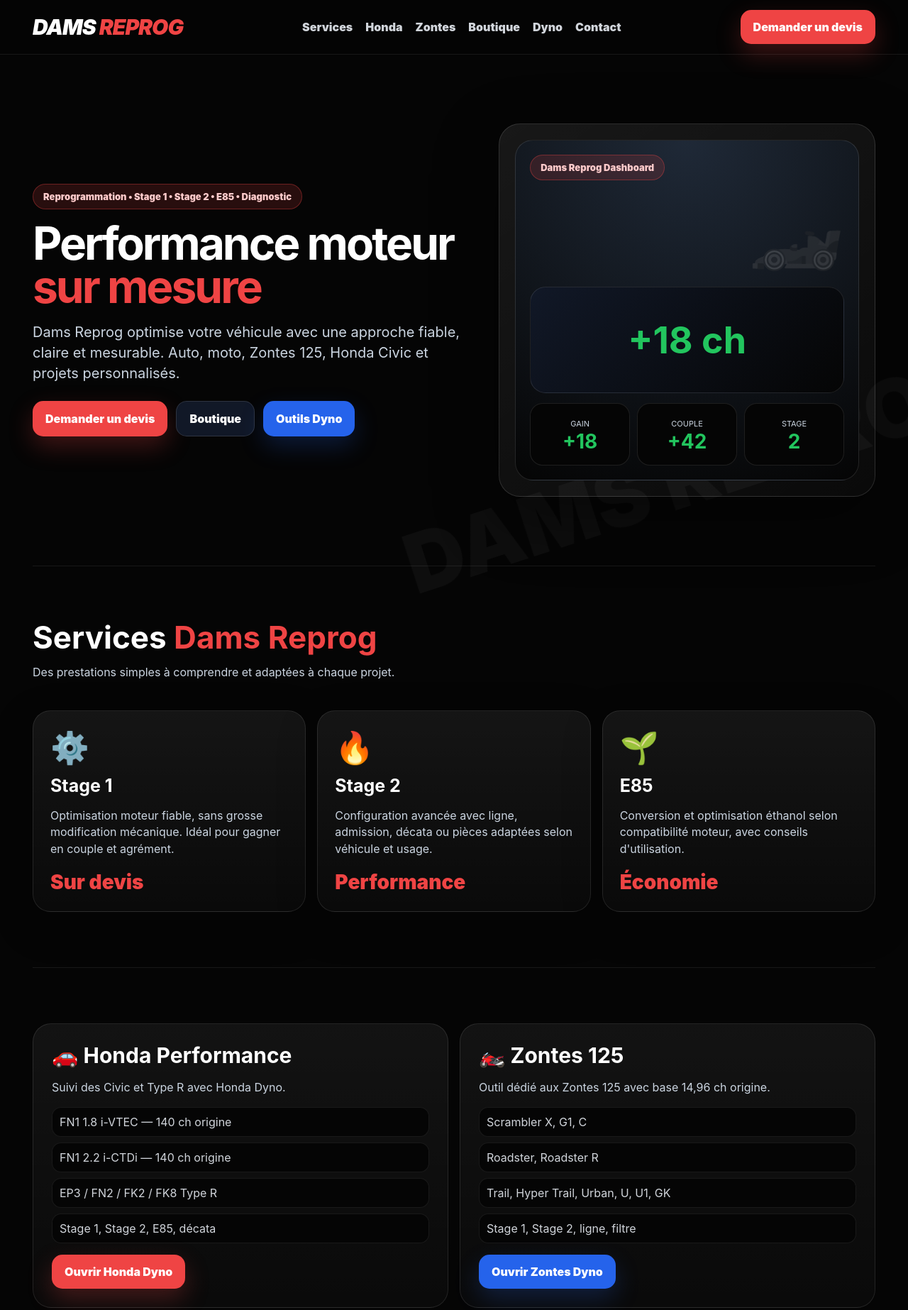
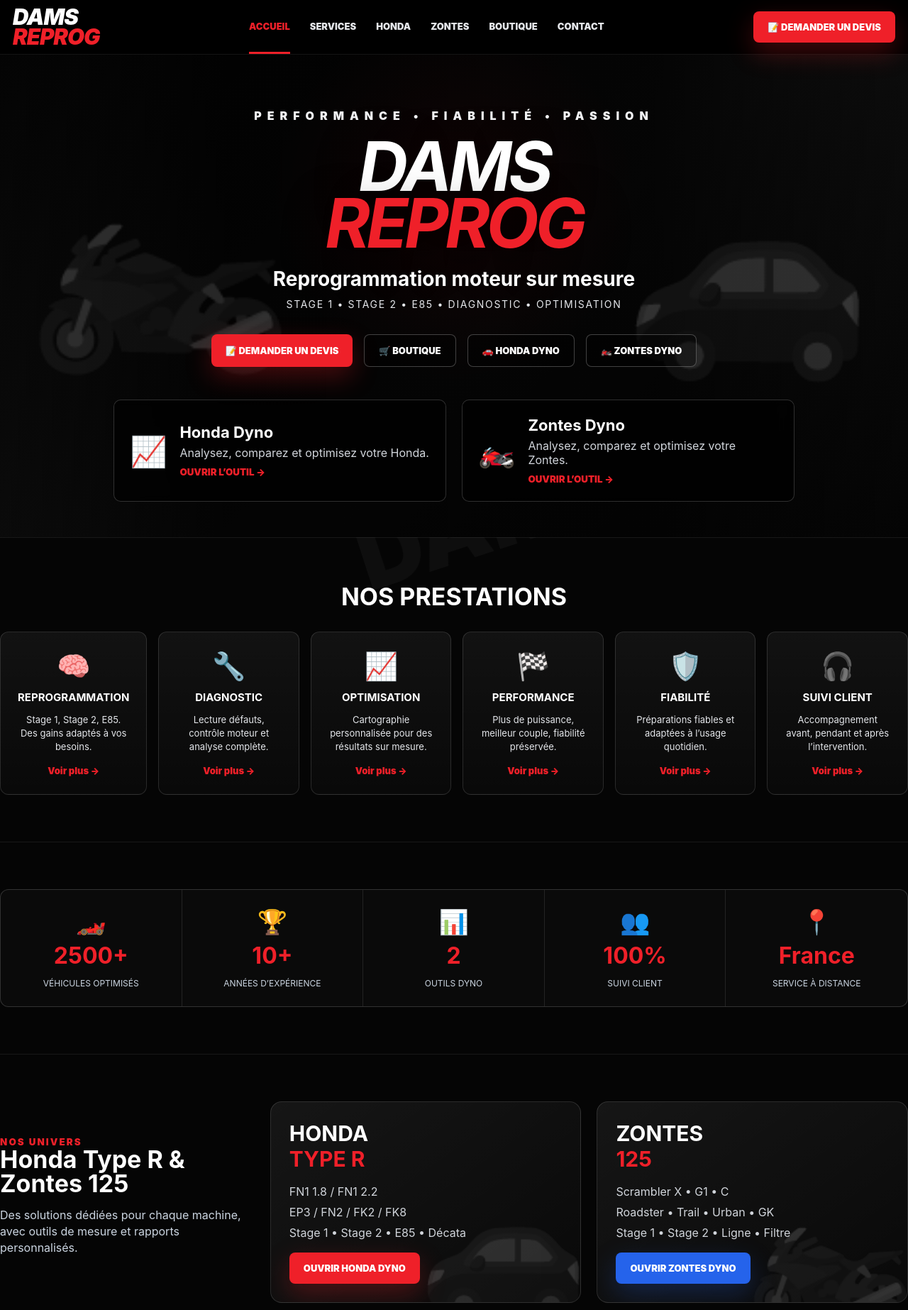
Before and after one commit to katz38/damsreprog-site, a plain HTML site: page index.html in a window 1280 px wide. Shown: the top 1846 px of the page at 71% size. Drawn offline with Linux system fonts and the light colour scheme.

Commit message:
Add files via upload

```diff
--- a/index.html
+++ b/index.html
@@ -9,62 +9,54 @@
 <meta name="apple-mobile-web-app-title" content="Dams Reprog">
 <link rel="manifest" href="manifest.webmanifest">
 <link rel="apple-touch-icon" href="apple-touch-icon.png">
-<title>Dams Reprog - Reprogrammation moteur</title>
+<title>Dams Reprog - Performance moteur</title>
 <style>
 *{box-sizing:border-box;-webkit-tap-highlight-color:transparent}
 html{scroll-behavior:smooth}
 body{margin:0;background:#050505;color:white;font-family:-apple-system,BlinkMacSystemFont,"Segoe UI",Arial,sans-serif}
-body:before{content:"DAMS REPROG";position:fixed;right:-10vw;bottom:8vh;font-size:9vw;font-weight:1000;color:rgba(255,255,255,.035);transform:rotate(-18deg);pointer-events:none;white-space:nowrap}
+body:before{content:"DAMS REPROG";position:fixed;right:-12vw;bottom:10vh;font-size:10vw;font-weight:1000;color:rgba(255,255,255,.035);transform:rotate(-18deg);pointer-events:none;white-space:nowrap}
 a{text-decoration:none;color:inherit}
-.wrap{max-width:1220px;margin:auto;padding:0 16px;position:relative}
-.topbar{position:sticky;top:0;z-index:40;background:rgba(5,5,5,.92);border-bottom:1px solid rgba(255,255,255,.08);backdrop-filter:blur(14px)}
+.wrap{max-width:1360px;margin:auto;padding:0 18px;position:relative}
+.topbar{position:sticky;top:0;z-index:50;background:rgba(0,0,0,.92);border-bottom:1px solid rgba(255,255,255,.08);backdrop-filter:blur(14px)}
 .nav{height:76px;display:flex;align-items:center;justify-content:space-between;gap:20px}
-.logo{font-size:30px;font-weight:1000;font-style:italic;letter-spacing:-1px}.logo span{color:#ef4444}
-.menu{display:flex;gap:18px;align-items:center;color:#d1d5db;font-weight:900}.menu a:hover{color:#ef4444}
-.btn{display:inline-flex;align-items:center;justify-content:center;gap:8px;padding:14px 18px;border-radius:15px;background:#ef4444;color:white;font-weight:1000;box-shadow:0 14px 34px rgba(239,68,68,.25)}
-.btn.secondary{background:#111827;border:1px solid rgba(255,255,255,.12);box-shadow:none}
-.btn.blue{background:#2563eb;box-shadow:0 14px 34px rgba(37,99,235,.22)}
-.hero{min-height:720px;display:grid;grid-template-columns:1.08fr .92fr;gap:34px;align-items:center;padding:62px 0}
-.badge{display:inline-block;background:rgba(239,68,68,.15);border:1px solid rgba(239,68,68,.35);color:#fecaca;border-radius:999px;padding:9px 14px;font-weight:1000;font-size:13px}
-h1{font-size:64px;line-height:.94;margin:18px 0 18px;letter-spacing:-3px}
-h1 span{color:#ef4444}
-.lead{font-size:20px;color:#cbd5e1;line-height:1.45;max-width:650px}
-.actions{display:flex;gap:12px;flex-wrap:wrap;margin-top:24px}
-.heroCard{background:linear-gradient(145deg,rgba(255,255,255,.08),rgba(255,255,255,.025));border:1px solid rgba(255,255,255,.12);border-radius:30px;padding:22px;box-shadow:0 28px 90px rgba(0,0,0,.45)}
-.dash{background:radial-gradient(circle at top,#1f2937,#050505);border:1px solid rgba(255,255,255,.12);border-radius:25px;padding:20px;min-height:430px}
-.vehicle{font-size:108px;text-align:right;opacity:.28;filter:grayscale(1)}
-.gauge{height:150px;border-radius:22px;background:linear-gradient(135deg,#111827,#050505);border:1px solid rgba(255,255,255,.1);display:flex;align-items:center;justify-content:center;margin-top:18px}
-.gauge b{font-size:52px;color:#22c55e}
-.stats{display:grid;grid-template-columns:repeat(3,1fr);gap:10px;margin-top:14px}
-.stat{background:#050505;border:1px solid rgba(255,255,255,.1);border-radius:18px;padding:16px;text-align:center}
-.stat b{display:block;font-size:28px;color:#22c55e}.stat small{color:#cbd5e1;text-transform:uppercase;font-size:11px}
-.section{padding:78px 0;border-top:1px solid rgba(255,255,255,.08)}
-.title{display:flex;justify-content:space-between;align-items:end;gap:20px;margin-bottom:26px}
-h2{font-size:44px;line-height:1;margin:0}h2 span{color:#ef4444}.muted{color:#cbd5e1;line-height:1.45}
-.grid3{display:grid;grid-template-columns:repeat(3,1fr);gap:16px}.grid2{display:grid;grid-template-columns:repeat(2,1fr);gap:16px}
-.card{background:linear-gradient(180deg,rgba(255,255,255,.065),rgba(255,255,255,.025));border:1px solid rgba(255,255,255,.1);border-radius:25px;padding:24px;min-height:240px;box-shadow:0 18px 55px rgba(0,0,0,.25)}
-.cardIcon{font-size:44px;margin-bottom:12px}.card h3{margin:0 0 10px;font-size:25px}.card p{color:#cbd5e1;line-height:1.45}
-.price{font-size:28px;font-weight:1000;color:#ef4444;margin-top:18px}
-.dynoLink{background:#050505;border:1px solid rgba(255,255,255,.12);border-radius:26px;padding:26px;display:grid;grid-template-columns:1fr auto;gap:14px;align-items:center}
-.dynoLink b{font-size:30px}.dynoLink p{color:#cbd5e1}.dynoLink .emoji{font-size:76px;opacity:.75}
-.shop{background:linear-gradient(135deg,#7f1d1d,#111827);border:1px solid rgba(255,255,255,.13);border-radius:30px;padding:36px;display:grid;grid-template-columns:1fr auto;gap:20px;align-items:center}
-.shop h2{font-size:48px}.shop p{font-size:18px;color:#fee2e2}
-.steps{display:grid;grid-template-columns:repeat(4,1fr);gap:14px;counter-reset:step}
-.step{background:#080808;border:1px solid rgba(255,255,255,.1);border-radius:23px;padding:21px;position:relative}
-.step:before{counter-increment:step;content:counter(step);display:flex;align-items:center;justify-content:center;width:36px;height:36px;border-radius:50%;background:#ef4444;font-weight:1000;margin-bottom:12px}
-.models{display:grid;grid-template-columns:repeat(2,1fr);gap:16px}
-.modelPanel{background:linear-gradient(180deg,rgba(255,255,255,.06),rgba(255,255,255,.025));border:1px solid rgba(255,255,255,.1);border-radius:26px;padding:26px}
-.modelPanel h3{font-size:30px;margin:0 0 8px}.list{display:grid;gap:8px;margin:16px 0}.list span{background:#050505;border:1px solid rgba(255,255,255,.08);border-radius:13px;padding:10px;color:#d1d5db}
-.contact{display:grid;grid-template-columns:1fr 1fr;gap:18px}
-.contactBox{background:#080808;border:1px solid rgba(255,255,255,.1);border-radius:25px;padding:22px}
-.input{min-height:52px;background:#050505;border:1px solid rgba(255,255,255,.12);border-radius:14px;margin:10px 0;padding:15px;color:#94a3b8}
-.footer{padding:40px 0;color:#94a3b8;border-top:1px solid rgba(255,255,255,.08)}
+.logo{font-size:31px;font-weight:1000;font-style:italic;letter-spacing:-1px;line-height:.9}.logo span{color:#ef2029;display:block}
+.menu{display:flex;gap:28px;align-items:center;color:#e5e7eb;font-weight:1000;text-transform:uppercase;font-size:13px}.menu a{padding:28px 0;border-bottom:3px solid transparent}.menu a:hover,.menu a.active{color:#ef2029;border-color:#ef2029}
+.btn{display:inline-flex;align-items:center;justify-content:center;gap:8px;padding:14px 20px;border-radius:8px;background:#ef2029;color:white;font-weight:1000;box-shadow:0 14px 36px rgba(239,32,41,.28);text-transform:uppercase;font-size:13px}
+.btn.secondary{background:rgba(0,0,0,.35);border:1px solid rgba(255,255,255,.25);box-shadow:none}
+.btn.blue{background:#2563eb;box-shadow:0 14px 36px rgba(37,99,235,.25)}
+.hero{position:relative;min-height:680px;margin:0 calc(50% - 50vw);padding:76px calc(50vw - 50% + 18px) 46px;background:
+linear-gradient(90deg,rgba(0,0,0,.18),rgba(0,0,0,.78) 25%,rgba(0,0,0,.72) 72%,rgba(0,0,0,.18)),
+radial-gradient(circle at 50% 30%,rgba(239,32,41,.23),transparent 32%),
+linear-gradient(135deg,#050505,#111 55%,#050505);
+overflow:hidden}
+.hero:before{content:"🏍️";position:absolute;left:3vw;top:95px;font-size:300px;opacity:.18;filter:grayscale(1)}
+.hero:after{content:"🚗";position:absolute;right:4vw;top:130px;font-size:280px;opacity:.18;filter:grayscale(1)}
+.heroInner{position:relative;z-index:2;text-align:center;max-width:1000px;margin:auto}
+.kicker{letter-spacing:.5em;text-transform:uppercase;font-weight:900;color:#f3f4f6;margin-bottom:22px}
+h1{font-size:96px;line-height:.83;margin:0 0 22px;font-style:italic;letter-spacing:-5px;text-transform:uppercase;text-shadow:0 18px 60px rgba(0,0,0,.55)}
+h1 span{display:block;color:#ef2029}
+.heroTitle{font-size:28px;font-weight:700;margin-bottom:10px}.subline{text-transform:uppercase;color:#e5e7eb;letter-spacing:.12em;font-size:14px}
+.heroActions{display:flex;gap:16px;flex-wrap:wrap;justify-content:center;margin-top:34px}
+.quickCards{display:grid;grid-template-columns:1fr 1fr;gap:22px;margin:46px auto 0;max-width:960px}
+.quick{background:rgba(0,0,0,.62);border:1px solid rgba(255,255,255,.18);border-radius:10px;padding:22px;display:grid;grid-template-columns:auto 1fr;gap:18px;text-align:left;align-items:center;backdrop-filter:blur(6px)}
+.quickIcon{font-size:42px;color:#ef2029}.quick b{font-size:22px}.quick p{color:#d1d5db;margin:6px 0}.quick small{color:#ef2029;font-weight:1000;text-transform:uppercase}
+.section{padding:66px 0;border-top:1px solid rgba(255,255,255,.08)}
+.title{text-align:center;margin-bottom:32px}h2{font-size:34px;line-height:1;margin:0;text-transform:uppercase}h2 span{color:#ef2029}.muted{color:#cbd5e1;line-height:1.45}
+.services{display:grid;grid-template-columns:repeat(6,1fr);gap:16px}
+.service{background:linear-gradient(180deg,rgba(255,255,255,.055),rgba(255,255,255,.02));border:1px solid rgba(255,255,255,.13);border-radius:12px;padding:24px;text-align:center;min-height:190px}
+.serviceIcon{font-size:38px;color:#ef2029;margin-bottom:12px}.service h3{font-size:15px;text-transform:uppercase;margin:0 0 8px}.service p{color:#e5e7eb;font-size:13px;line-height:1.45}.service a{color:#ef2029;font-weight:1000;font-size:13px}
+.stats{display:grid;grid-template-columns:repeat(5,1fr);gap:0;border:1px solid rgba(255,255,255,.16);border-radius:12px;overflow:hidden;background:rgba(255,255,255,.025)}
+.stat{padding:24px;text-align:center;border-right:1px solid rgba(255,255,255,.1)}.stat:last-child{border-right:0}.statIcon{font-size:34px}.stat b{display:block;color:#ef2029;font-size:32px;margin:8px 0}.stat small{text-transform:uppercase;color:#cbd5e1;font-size:12px}
+.univers{display:grid;grid-template-columns:.9fr 1.1fr 1.1fr;gap:22px;align-items:stretch}
+.textBlock{display:flex;flex-direction:column;justify-content:center}.textBlock small{color:#ef2029;text-transform:uppercase;letter-spacing:.16em;font-weight:1000}.textBlock h2{text-align:left;text-transform:none}.universeCard{background:linear-gradient(145deg,rgba(255,255,255,.07),rgba(255,255,255,.02));border:1px solid rgba(255,255,255,.13);border-radius:16px;min-height:270px;padding:26px;position:relative;overflow:hidden}.universeCard:after{position:absolute;right:-10px;bottom:-35px;font-size:190px;opacity:.16;filter:grayscale(1)}.universeCard.honda:after{content:"🚗"}.universeCard.zontes:after{content:"🏍️"}.universeCard h3{font-size:30px;margin:0 0 10px;text-transform:uppercase}.universeCard h3 span{display:block;color:#ef2029}.list{display:grid;gap:9px;margin:18px 0}.list span{color:#d1d5db}
+.dynoTools{display:grid;grid-template-columns:1fr 1fr;gap:22px}.dynoCard{background:linear-gradient(145deg,rgba(255,255,255,.06),rgba(255,255,255,.02));border:1px solid rgba(255,255,255,.13);border-radius:16px;padding:28px;display:grid;grid-template-columns:1fr auto;gap:14px;align-items:center}.dynoCard .emoji{font-size:96px;opacity:.25}.dynoCard h3{font-size:30px;margin:0}.dynoCard.honda h3 span{color:#ef2029}.dynoCard.zontes h3 span{color:#3b82f6}
+.shop{background:linear-gradient(135deg,#7f1d1d,#111827);border:1px solid rgba(239,32,41,.45);border-radius:14px;padding:28px 36px;display:grid;grid-template-columns:auto 1fr auto;gap:24px;align-items:center}.shopIcon{font-size:54px;color:#ef2029}.shop h2{text-align:left;text-transform:none}.shop p{color:#fee2e2;font-size:17px}
+.steps{display:grid;grid-template-columns:repeat(4,1fr);gap:20px;counter-reset:step}.step{background:#080808;border:1px solid rgba(255,255,255,.1);border-radius:14px;padding:22px;text-align:center}.step:before{counter-increment:step;content:counter(step);display:flex;align-items:center;justify-content:center;margin:0 auto 14px;width:44px;height:44px;border-radius:50%;background:#ef2029;font-weight:1000}
+.contact{display:grid;grid-template-columns:1fr 1fr;gap:22px}.contactBox{background:#080808;border:1px solid rgba(255,255,255,.1);border-radius:16px;padding:24px}.input{min-height:52px;background:#050505;border:1px solid rgba(255,255,255,.12);border-radius:12px;margin:10px 0;padding:15px;color:#94a3b8}
+.footer{padding:42px 0;color:#94a3b8;border-top:1px solid rgba(255,255,255,.08)}
 .mobileCta{display:none}
-@media(max-width:900px){
-.menu{display:none}.hero,.grid2,.grid3,.shop,.steps,.models,.contact{grid-template-columns:1fr}
-.hero{min-height:auto;padding:42px 0}h1{font-size:44px}.lead{font-size:18px}h2,.shop h2{font-size:34px}.vehicle{font-size:78px}
-.stats{grid-template-columns:1fr}.nav{height:68px}.mobileCta{display:grid;grid-template-columns:1fr 1fr;gap:8px;position:fixed;left:8px;right:8px;bottom:8px;z-index:60;background:rgba(0,0,0,.86);border:1px solid rgba(255,255,255,.12);border-radius:18px;padding:8px}
-.mobileCta a{padding:12px;border-radius:12px;text-align:center;font-weight:1000;background:#ef4444}.mobileCta a:last-child{background:#111827;border:1px solid rgba(255,255,255,.12)}
+@media(max-width:980px){
+.menu{display:none}.nav{height:74px}.logo{font-size:28px}.hero{min-height:auto;padding-top:54px}.hero:before,.hero:after{font-size:170px;opacity:.1}h1{font-size:56px}.heroTitle{font-size:21px}.quickCards,.services,.stats,.univers,.dynoTools,.shop,.steps,.contact{grid-template-columns:1fr}.stat{border-right:0;border-bottom:1px solid rgba(255,255,255,.1)}.stat:last-child{border-bottom:0}.shop{gap:14px}.topbar .btn{display:none}.mobileCta{display:grid;grid-template-columns:1fr 1fr;gap:8px;position:fixed;left:8px;right:8px;bottom:8px;z-index:80;background:rgba(0,0,0,.88);border:1px solid rgba(255,255,255,.12);border-radius:18px;padding:8px}.mobileCta a{padding:13px;border-radius:12px;text-align:center;font-weight:1000;background:#ef2029}.mobileCta a:last-child{background:#111827;border:1px solid rgba(255,255,255,.12)}
 }
 </style>
 </head>
@@ -73,105 +65,114 @@
   <div class="wrap nav">
     <a class="logo" href="#accueil">DAMS <span>REPROG</span></a>
     <nav class="menu">
+      <a class="active" href="#accueil">Accueil</a>
       <a href="#services">Services</a>
       <a href="#honda">Honda</a>
       <a href="#zontes">Zontes</a>
       <a href="#boutique">Boutique</a>
-      <a href="#dyno">Dyno</a>
       <a href="#contact">Contact</a>
     </nav>
-    <a class="btn" href="#contact">Demander un devis</a>
+    <a class="btn" href="#contact">📝 Demander un devis</a>
   </div>
 </header>
 
-<main class="wrap">
+<main>
   <section id="accueil" class="hero">
-    <div>
-      <span class="badge">Reprogrammation • Stage 1 • Stage 2 • E85 • Diagnostic</span>
-      <h1>Performance moteur <span>sur mesure</span></h1>
-      <p class="lead">Dams Reprog optimise votre véhicule avec une approche fiable, claire et mesurable. Auto, moto, Zontes 125, Honda Civic et projets personnalisés.</p>
-      <div class="actions">
-        <a class="btn" href="#contact">Demander un devis</a>
-        <a class="btn secondary" href="#boutique">Boutique</a>
-        <a class="btn blue" href="#dyno">Outils Dyno</a>
+    <div class="heroInner">
+      <div class="kicker">Performance • Fiabilité • Passion</div>
+      <h1>Dams <span>Reprog</span></h1>
+      <div class="heroTitle">Reprogrammation moteur sur mesure</div>
+      <div class="subline">Stage 1 • Stage 2 • E85 • Diagnostic • Optimisation</div>
+      <div class="heroActions">
+        <a class="btn" href="#contact">📝 Demander un devis</a>
+        <a class="btn secondary" href="#boutique">🛒 Boutique</a>
+        <a class="btn secondary" href="https://honda.damsreprog.fr">🚗 Honda Dyno</a>
+        <a class="btn secondary" href="https://dyno.damsreprog.fr">🏍️ Zontes Dyno</a>
       </div>
-    </div>
-    <div class="heroCard">
-      <div class="dash">
-        <span class="badge">Dams Reprog Dashboard</span>
-        <div class="vehicle">🏎️</div>
-        <div class="gauge"><b>+18 ch</b></div>
-        <div class="stats">
-          <div class="stat"><small>Gain</small><b>+18</b></div>
-          <div class="stat"><small>Couple</small><b>+42</b></div>
-          <div class="stat"><small>Stage</small><b>2</b></div>
-        </div>
+      <div class="quickCards">
+        <a class="quick" href="https://honda.damsreprog.fr"><div class="quickIcon">📈</div><div><b>Honda Dyno</b><p>Analysez, comparez et optimisez votre Honda.</p><small>Ouvrir l’outil →</small></div></a>
+        <a class="quick" href="https://dyno.damsreprog.fr"><div class="quickIcon">🏍️</div><div><b>Zontes Dyno</b><p>Analysez, comparez et optimisez votre Zontes.</p><small>Ouvrir l’outil →</small></div></a>
       </div>
     </div>
   </section>
 
-  <section id="services" class="section">
-    <div class="title">
-      <div><h2>Services <span>Dams Reprog</span></h2><p class="muted">Des prestations simples à comprendre et adaptées à chaque projet.</p></div>
-    </div>
-    <div class="grid3">
-      <article class="card"><div class="cardIcon">⚙️</div><h3>Stage 1</h3><p>Optimisation moteur fiable, sans grosse modification mécanique. Idéal pour gagner en couple et agrément.</p><div class="price">Sur devis</div></article>
-      <article class="card"><div class="cardIcon">🔥</div><h3>Stage 2</h3><p>Configuration avancée avec ligne, admission, décata ou pièces adaptées selon véhicule et usage.</p><div class="price">Performance</div></article>
-      <article class="card"><div class="cardIcon">🌱</div><h3>E85</h3><p>Conversion et optimisation éthanol selon compatibilité moteur, avec conseils d'utilisation.</p><div class="price">Économie</div></article>
+  <section id="services" class="section wrap">
+    <div class="title"><h2>Nos prestations</h2></div>
+    <div class="services">
+      <article class="service"><div class="serviceIcon">🧠</div><h3>Reprogrammation</h3><p>Stage 1, Stage 2, E85. Des gains adaptés à vos besoins.</p><a href="#contact">Voir plus →</a></article>
+      <article class="service"><div class="serviceIcon">🔧</div><h3>Diagnostic</h3><p>Lecture défauts, contrôle moteur et analyse complète.</p><a href="#contact">Voir plus →</a></article>
+      <article class="service"><div class="serviceIcon">📈</div><h3>Optimisation</h3><p>Cartographie personnalisée pour des résultats sur mesure.</p><a href="#contact">Voir plus →</a></article>
+      <article class="service"><div class="serviceIcon">🏁</div><h3>Performance</h3><p>Plus de puissance, meilleur couple, fiabilité préservée.</p><a href="#contact">Voir plus →</a></article>
+      <article class="service"><div class="serviceIcon">🛡️</div><h3>Fiabilité</h3><p>Préparations fiables et adaptées à l’usage quotidien.</p><a href="#contact">Voir plus →</a></article>
+      <article class="service"><div class="serviceIcon">🎧</div><h3>Suivi client</h3><p>Accompagnement avant, pendant et après l’intervention.</p><a href="#contact">Voir plus →</a></article>
     </div>
   </section>
 
-  <section id="honda" class="section">
-    <div class="models">
-      <div class="modelPanel">
-        <h3>🚗 Honda Performance</h3>
-        <p class="muted">Suivi des Civic et Type R avec Honda Dyno.</p>
-        <div class="list"><span>FN1 1.8 i-VTEC — 140 ch origine</span><span>FN1 2.2 i-CTDi — 140 ch origine</span><span>EP3 / FN2 / FK2 / FK8 Type R</span><span>Stage 1, Stage 2, E85, décata</span></div>
+  <section class="section wrap">
+    <div class="stats">
+      <div class="stat"><div class="statIcon">🏎️</div><b>2500+</b><small>Véhicules optimisés</small></div>
+      <div class="stat"><div class="statIcon">🏆</div><b>10+</b><small>Années d’expérience</small></div>
+      <div class="stat"><div class="statIcon">📊</div><b>2</b><small>Outils Dyno</small></div>
+      <div class="stat"><div class="statIcon">👥</div><b>100%</b><small>Suivi client</small></div>
+      <div class="stat"><div class="statIcon">📍</div><b>France</b><small>Service à distance</small></div>
+    </div>
+  </section>
+
+  <section id="honda" class="section wrap">
+    <div class="univers">
+      <div class="textBlock">
+        <small>Nos univers</small>
+        <h2>Honda Type R & Zontes 125</h2>
+        <p class="muted">Des solutions dédiées pour chaque machine, avec outils de mesure et rapports personnalisés.</p>
+      </div>
+      <div class="universeCard honda">
+        <h3>Honda <span>Type R</span></h3>
+        <div class="list"><span>FN1 1.8 / FN1 2.2</span><span>EP3 / FN2 / FK2 / FK8</span><span>Stage 1 • Stage 2 • E85 • Décata</span></div>
         <a class="btn" href="https://honda.damsreprog.fr">Ouvrir Honda Dyno</a>
       </div>
-      <div class="modelPanel">
-        <h3>🏍️ Zontes 125</h3>
-        <p class="muted">Outil dédié aux Zontes 125 avec base 14,96 ch origine.</p>
-        <div class="list"><span>Scrambler X, G1, C</span><span>Roadster, Roadster R</span><span>Trail, Hyper Trail, Urban, U, U1, GK</span><span>Stage 1, Stage 2, ligne, filtre</span></div>
+      <div id="zontes" class="universeCard zontes">
+        <h3>Zontes <span>125</span></h3>
+        <div class="list"><span>Scrambler X • G1 • C</span><span>Roadster • Trail • Urban • GK</span><span>Stage 1 • Stage 2 • Ligne • Filtre</span></div>
         <a class="btn blue" href="https://dyno.damsreprog.fr">Ouvrir Zontes Dyno</a>
       </div>
     </div>
   </section>
 
-  <section id="boutique" class="section">
-    <div class="shop">
-      <div>
-        <h2>Boutique Dams Reprog</h2>
-        <p>Conserve la boutique IONOS existante : produits, panier, paiement et plugins restent gérés par IONOS.</p>
-      </div>
-      <a class="btn" href="/boutique">Accéder à la boutique</a>
+  <section id="dyno" class="section wrap">
+    <div class="title"><h2>Outils de mesure <span>Dams Reprog</span></h2><p class="muted">Des outils développés pour des résultats fiables et précis.</p></div>
+    <div class="dynoTools">
+      <a class="dynoCard zontes" href="https://dyno.damsreprog.fr"><div><h3><span>Zontes</span> Dyno</h3><p class="muted">Avant/après, Stage 1/2, courbes de puissance, rapports détaillés.</p><span class="btn blue">Ouvrir l’outil</span></div><div class="emoji">🏍️</div></a>
+      <a class="dynoCard honda" href="https://honda.damsreprog.fr"><div><h3><span>Honda</span> Dyno</h3><p class="muted">E85/décata, Stage 1/2, courbes de puissance, rapports détaillés.</p><span class="btn">Ouvrir l’outil</span></div><div class="emoji">🚗</div></a>
     </div>
   </section>
 
-  <section id="dyno" class="section">
-    <div class="title"><div><h2>Outils Dyno</h2><p class="muted">Applications web Dams Reprog pour mesurer, comparer et générer des rapports.</p></div></div>
-    <div class="grid2">
-      <a class="dynoLink" href="https://dyno.damsreprog.fr"><div><b>Zontes Dyno</b><p>Avant / après, 14,96 ch origine, Stage 1/2, ligne, filtre.</p></div><div class="emoji">🏍️</div></a>
-      <a class="dynoLink" href="https://honda.damsreprog.fr"><div><b>Honda Dyno</b><p>Civic FN1, FN2, EP3, FK2, FK8, E85, décata et Stage 2.</p></div><div class="emoji">🚗</div></a>
+  <section id="boutique" class="section wrap">
+    <div class="shop">
+      <div class="shopIcon">🛒</div>
+      <div>
+        <h2>Boutique Dams Reprog</h2>
+        <p>Prestations, accessoires, solutions performance et offres exclusives sélectionnées par Dams Reprog.</p>
+      </div>
+      <a class="btn" href="/boutique">Accéder à la boutique →</a>
     </div>
   </section>
 
-  <section class="section">
-    <div class="title"><div><h2>Process client</h2><p class="muted">Un parcours clair, de la demande au rapport de performance.</p></div></div>
+  <section class="section wrap">
+    <div class="title"><h2>Notre processus</h2></div>
     <div class="steps">
-      <div class="step"><h3>Contact</h3><p class="muted">Vous indiquez le véhicule et l’objectif.</p></div>
-      <div class="step"><h3>Diagnostic</h3><p class="muted">Contrôle, lecture défauts et compatibilité.</p></div>
-      <div class="step"><h3>Optimisation</h3><p class="muted">Cartographie adaptée à la configuration.</p></div>
-      <div class="step"><h3>Rapport</h3><p class="muted">Résultat, gains et suivi client.</p></div>
+      <div class="step"><h3>Contact</h3><p class="muted">Vous nous contactez avec votre besoin.</p></div>
+      <div class="step"><h3>Diagnostic</h3><p class="muted">Analyse complète de votre véhicule.</p></div>
+      <div class="step"><h3>Reprogrammation</h3><p class="muted">Optimisation sur mesure.</p></div>
+      <div class="step"><h3>Rapport détaillé</h3><p class="muted">Résultats, courbes et gains mesurés.</p></div>
     </div>
   </section>
 
-  <section id="contact" class="section">
+  <section id="contact" class="section wrap">
     <div class="contact">
       <div>
         <h2>Contact & devis</h2>
-        <p class="muted">Explique ton projet : véhicule, motorisation, configuration actuelle, objectif souhaité.</p>
-        <div class="actions">
+        <p class="muted">Expliquez votre projet : véhicule, motorisation, configuration actuelle et objectif souhaité.</p>
+        <div class="heroActions">
           <a class="btn" href="mailto:contact@damsreprog.fr">Envoyer un email</a>
           <a class="btn secondary" href="/contact">Formulaire contact</a>
         </div>
```
Also changed, not shown: apple-touch-icon.png, icon-192.png, icon-512.png, 2 other files.
